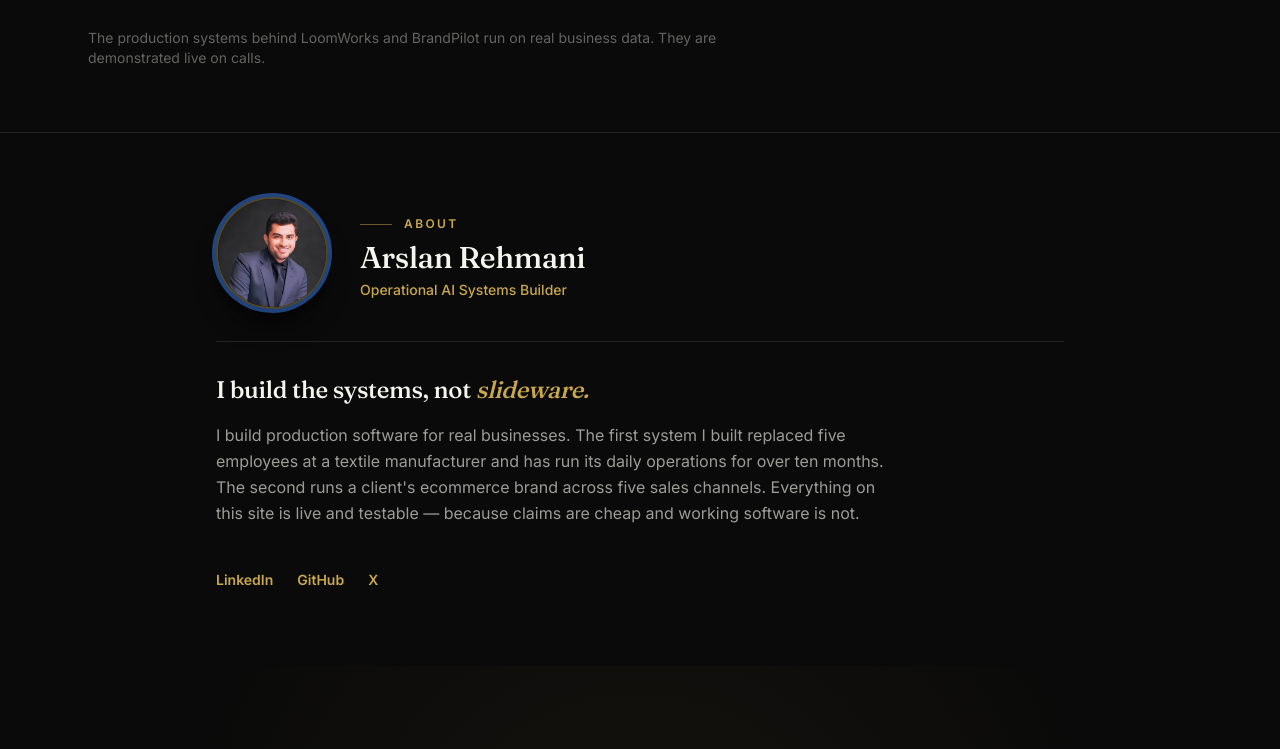
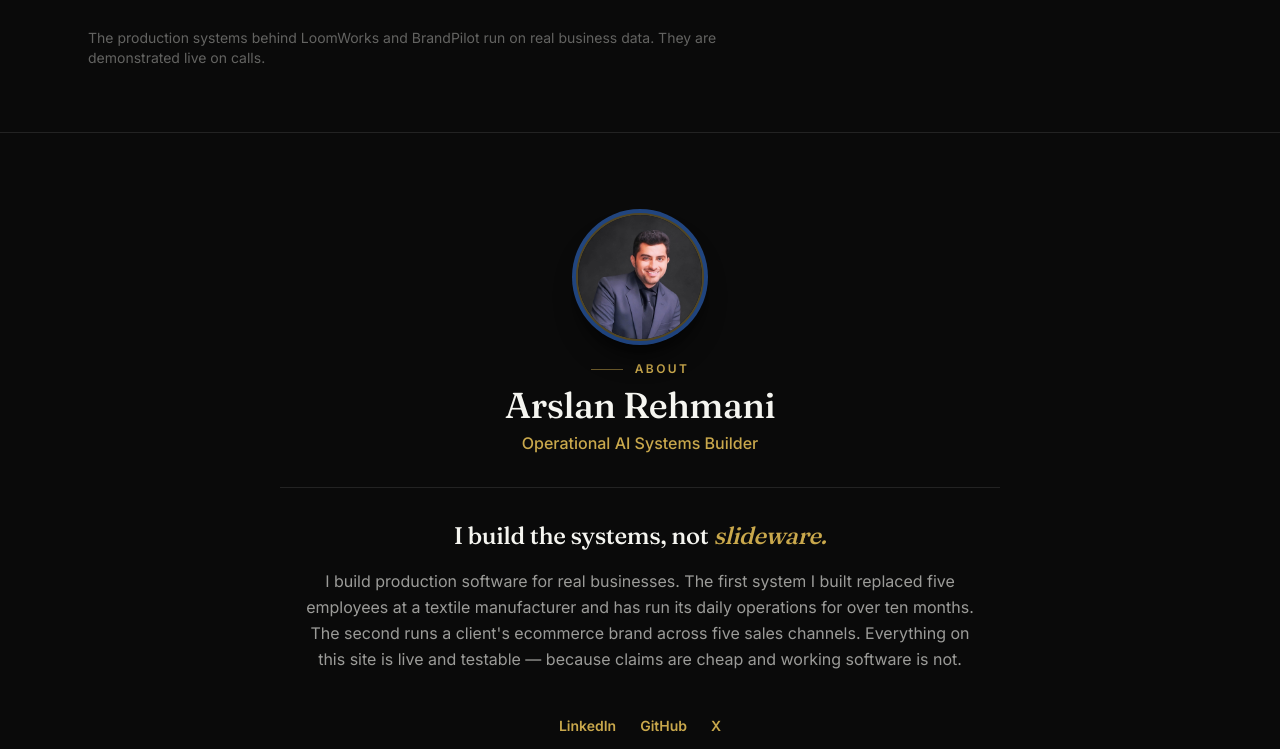
Before and after one commit to arslanrehmani05/arslanrehmani.com, a Next.js app: page / in a window 1280 px wide. Shown: the part 4020-4769 px from the top of the page. Built offline with nearby package versions, Linux system fonts and the light colour scheme; no server answers.

Commit message:
style: update about section layout and styling
Refactor the About section to use a centered layout, increase padding, and add a priority load to the portrait image for better visual presentation.

```diff
--- a/components/about-section.tsx
+++ b/components/about-section.tsx
@@ -9,36 +9,36 @@ const socials = [
 
 export default function AboutSection() {
   return (
-    <section id="about" className="bg-bg-primary py-12 md:py-16 scroll-mt-16 border-t border-border-color">
-      <div className="max-w-4xl mx-auto px-6">
-        <div className="flex flex-col sm:flex-row items-start sm:items-center gap-6 sm:gap-8 pb-8 border-b border-border-color">
-          {/* Small, compact circular portrait */}
-          <div className="relative w-24 h-24 sm:w-28 sm:h-28 rounded-full overflow-hidden shrink-0 border-2 border-border-gold shadow-xl shadow-black/60 bg-bg-secondary ring-4 ring-accent-gold/10">
+    <section id="about" className="bg-bg-primary py-14 md:py-20 scroll-mt-16 border-t border-border-color">
+      <div className="max-w-3xl mx-auto px-6 text-center">
+        {/* Centered Circular Portrait & Identity */}
+        <div className="flex flex-col items-center pb-8 border-b border-border-color">
+          <div className="relative w-28 h-28 sm:w-32 sm:h-32 rounded-full overflow-hidden shrink-0 border-2 border-border-gold shadow-xl shadow-black/60 bg-bg-secondary ring-4 ring-accent-gold/10 mb-5">
             <Image
               src="/headshot.jpg"
               alt="Arslan Rehmani"
-              width={112}
-              height={112}
+              width={128}
+              height={128}
+              priority
               className="object-cover object-top w-full h-full"
             />
           </div>
 
-          <div>
-            <span className="eyebrow mb-2">About</span>
-            <h2 className="headline text-2xl md:text-3xl text-text-primary">
-              Arslan Rehmani
-            </h2>
-            <p className="text-sm font-medium text-accent-gold mt-1">
-              Operational AI Systems Builder
-            </p>
-          </div>
+          <span className="eyebrow mb-2 justify-center">About</span>
+          <h2 className="headline text-3xl md:text-4xl text-text-primary">
+            Arslan Rehmani
+          </h2>
+          <p className="text-sm md:text-base font-medium text-accent-gold mt-1.5">
+            Operational AI Systems Builder
+          </p>
         </div>
 
-        <div className="pt-8">
+        {/* Centered Copy & Links */}
+        <div className="pt-8 max-w-2xl mx-auto">
           <h3 className="headline text-xl md:text-2xl text-text-primary leading-snug">
             I build the systems, not <span className="italic text-accent-gold">slideware.</span>
           </h3>
-          <p className="text-base text-text-muted leading-relaxed mt-4 max-w-2xl">
+          <p className="text-base text-text-muted leading-relaxed mt-4">
             I build production software for real businesses. The first system I built
             replaced five employees at a textile manufacturer and has run its daily
             operations for over ten months. The second runs a client&apos;s ecommerce
@@ -46,7 +46,7 @@ export default function AboutSection() {
             because claims are cheap and working software is not.
           </p>
 
-          <div className="flex items-center gap-6 mt-8">
+          <div className="flex items-center justify-center gap-6 mt-8">
             {socials.map((social) => (
               <a
                 key={social.label}
```
Also changed, not shown: .aistudio/artifacts/brain/9b44b404-d0a1-427d-b840-16aa2bef18d2/.tempmediaStorage/media_1792615379879_43b8e5ac.png (added), public/assets/aistudio/Screenshot_2026-10-22_at_1.42.01_AM_2b509a4f.png (added).
